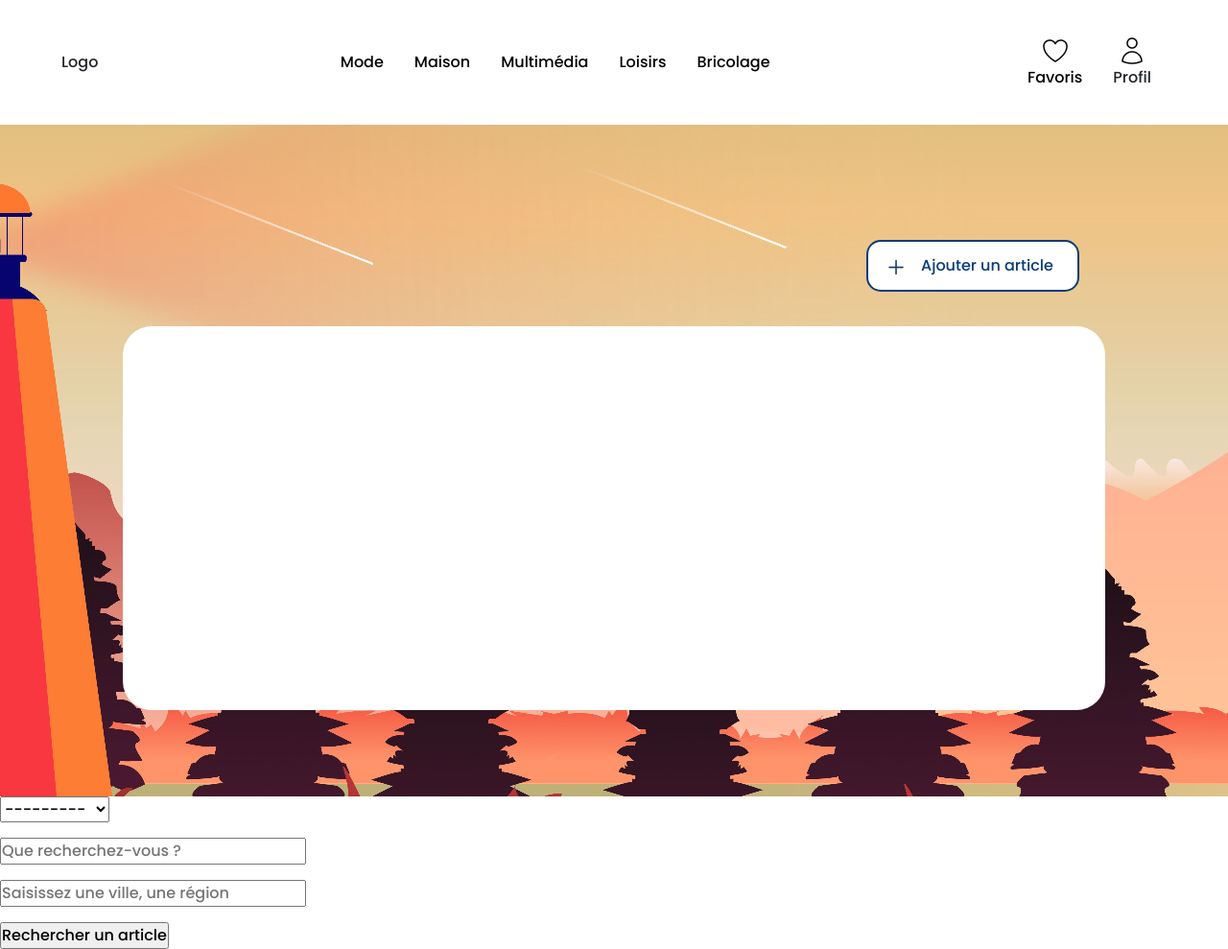
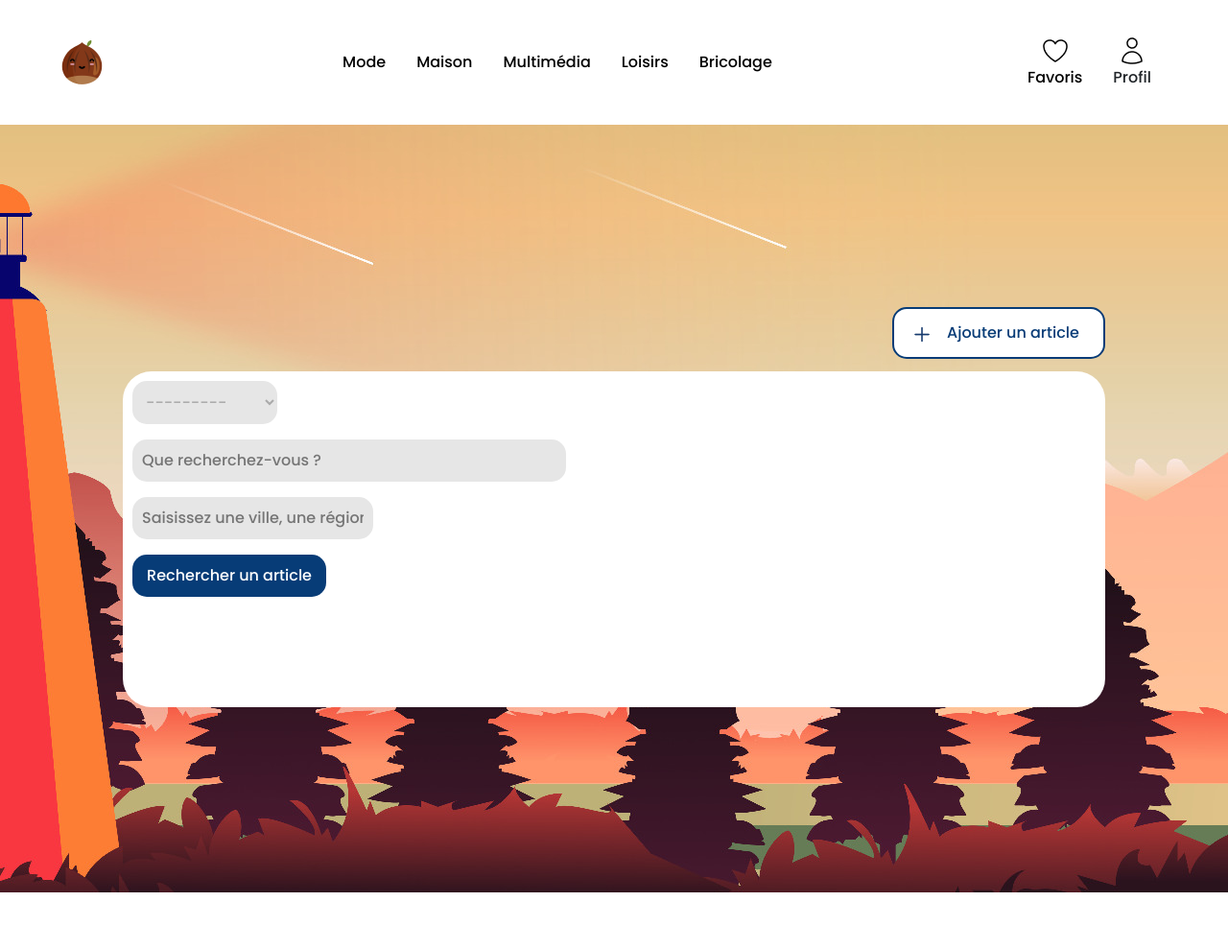
Before and after one commit to JaxV9/workshop, a Django app: page / in a window 1280 px wide. Shown: the whole page at 96% size. After the commit the page ends 930 px from the top, so only its background shows below. Run offline with Django 3.2, Linux system fonts and the light colour scheme; data comes from the database, SQL or seed files in the repository; some web fonts are replaced.

Commit message:
maj homepage css

```diff
--- a/auctions/static/auctions/styles.css
+++ b/auctions/static/auctions/styles.css
@@ -84,27 +84,27 @@ a:hover {
     display: flex;
     justify-content: center;
     align-items: center;
-    height: 700px;
+    height: 800px;
     margin: 0;
     max-width: 100%;
     background-image: url('images/fond.jpg');
+    background-repeat: no-repeat;
 }
 
 .main .exchange {
     width: 80%;
-    height: 400px;
+    height: 350px;
     padding: 10px;
     position: relative;
     border-radius: 30px;
-    top: 45px;
     background-color: white;
-    margin-top: 30px;
+    margin-top: 5%;
 }
 
 .main .addexchange {
     position: absolute;
-    top: 250px;
-    right: 155px;
+    top: 40%;
+    right: 10%;
     background-color: white;
     padding: 13px;
     border: solid 2px #073C77;
@@ -130,3 +130,40 @@ a:hover {
 .card {
     width: fit-content;
 }
+
+.research{
+    background-color: #073C77;
+    color: white;
+    padding: 1.5%;
+    padding-top: 1%;
+    padding-bottom: 1%;
+    border-radius: 15px;
+    border: none;
+}
+
+.product_field{
+    background-color: #e6e6e6;
+    color: #aaaaaa;
+    border: none;
+    padding: 1%;
+    border-radius: 15px;
+    width: 45%;
+}
+
+.localisation_field{
+    background-color: #e6e6e6;
+    color: #aaaaaa;
+    border: none;
+    padding: 1%;
+    border-radius: 15px;
+    width: 25%;
+}
+
+.category_field{
+    background-color: #e6e6e6;
+    color: #aaaaaa;
+    border: none;
+    padding: 1%;
+    border-radius: 15px;
+    width: 15%;
+}
--- a/auctions/templates/auctions/index.html
+++ b/auctions/templates/auctions/index.html
@@ -2,10 +2,27 @@
 {% load static %}
 
 {% block body %}
+<!DOCTYPE html>
+<html lang="en">
+<head>
+    <meta charset="UTF-8">
+    <title>Swap'it</title>
+    <link href="{% static 'auctions/styles.css' %}" rel="stylesheet">
+</head>
+<body>
+    <div class="main">
+        <div class="addexchange">
+            <img src="../../static/auctions/images/plus.png" alt="plus" class="plus"><a href="{% url 'create_product' %}" class="ajout">Ajouter un article</a>
+        </div>
+        <div class="exchange">
+            <form method="GET" action="{% url 'products' %}">
+                {{ form.as_p }}
+                <input type="submit" value="Rechercher un article" class="research">
+            </form>
+        </div>
+    </div>
+</body>
+</html>
 
-<form method="GET" action="{% url 'products' %}">
-    {{ form.as_p }}
-    <input type="submit" value="Rechercher un article">
-</form>
 
 {% endblock %}
--- a/auctions/templates/auctions/layout.html
+++ b/auctions/templates/auctions/layout.html
@@ -14,7 +14,7 @@
 <body>
     <header>
         <nav class="nav">
-            <div class="leftpart">Logo</div>
+            <div class="leftpart"><a href="#"><img src='../../static/auctions/images/logo.png' alt="Logo_swap'it"></a></div>
             {% if user.is_authenticated %}
              <p>Hello {{ request.user }}</p>
             {% endif %}
@@ -57,14 +57,7 @@
             </div>
         </nav>
     </header>
-    <div class="main">
-        <div class="addexchange">
-            <img src="../../static/auctions/images/plus.png" alt="plus" class="plus"><a href="{% url 'create_product' %}" class="ajout">Ajouter un article</a>
-        </div>
-        <div class="exchange">
 
-        </div>
-    </div>
     <div class="under_body">
         {% block body %}
         {% endblock %}
--- a/auctions/templates/auctions/products.html
+++ b/auctions/templates/auctions/products.html
@@ -1,10 +1,10 @@
 {% extends "auctions/layout.html" %}
 
 {% block body %}
-
+<link href="{% static 'auctions/styles.css' %}" rel="stylesheet">
 <form method="GET" action="{% url 'products' %}">
     {{ search.as_p }}
-    <input type="submit" value="Rechercher un article">
+    <input type="submit" value="Rechercher un article" class="research">
 </form>
 
 
```
Also changed, not shown: auctions/static/auctions/images/logo.png (added), auctions/static/auctions/images/search.png (added), db.sqlite3.
